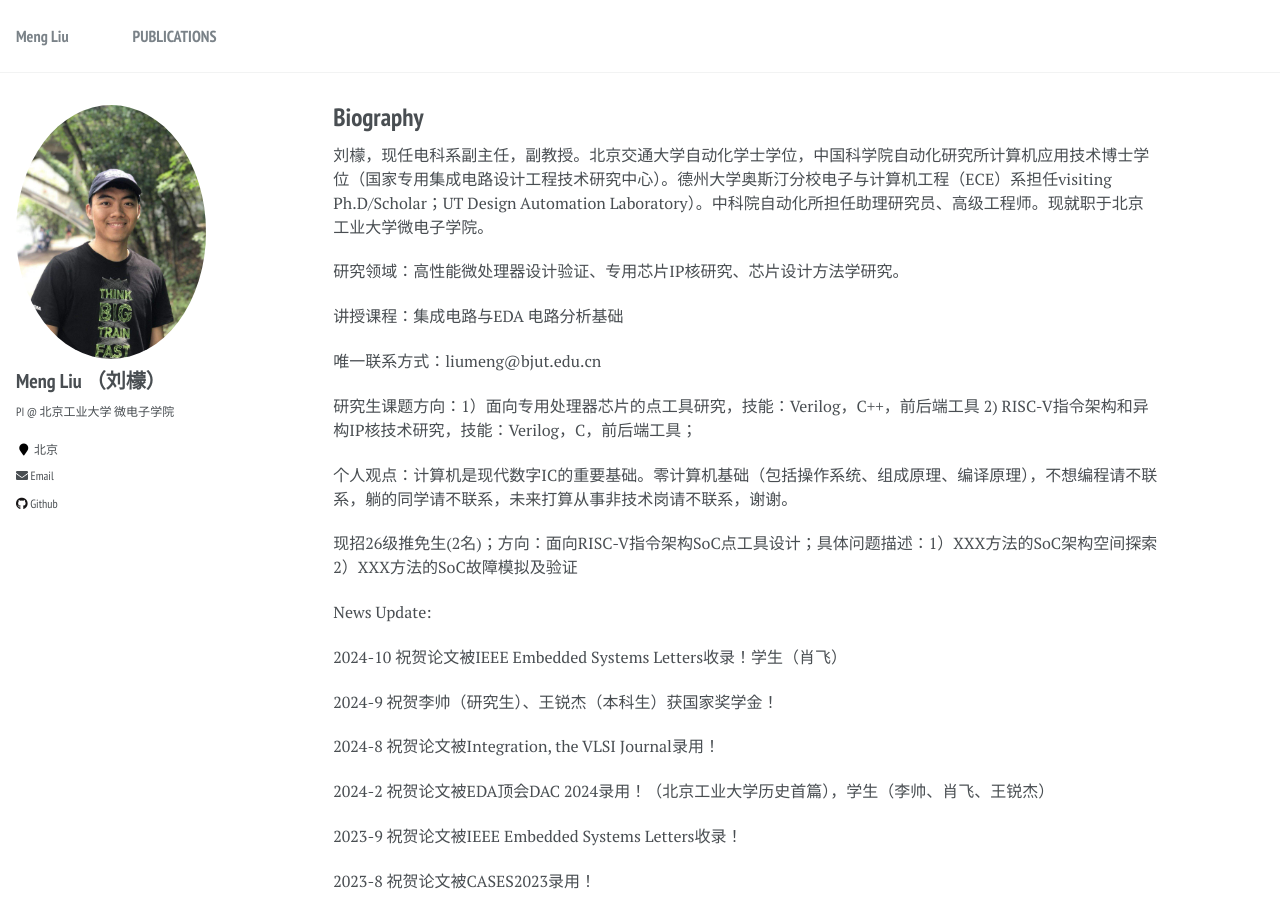
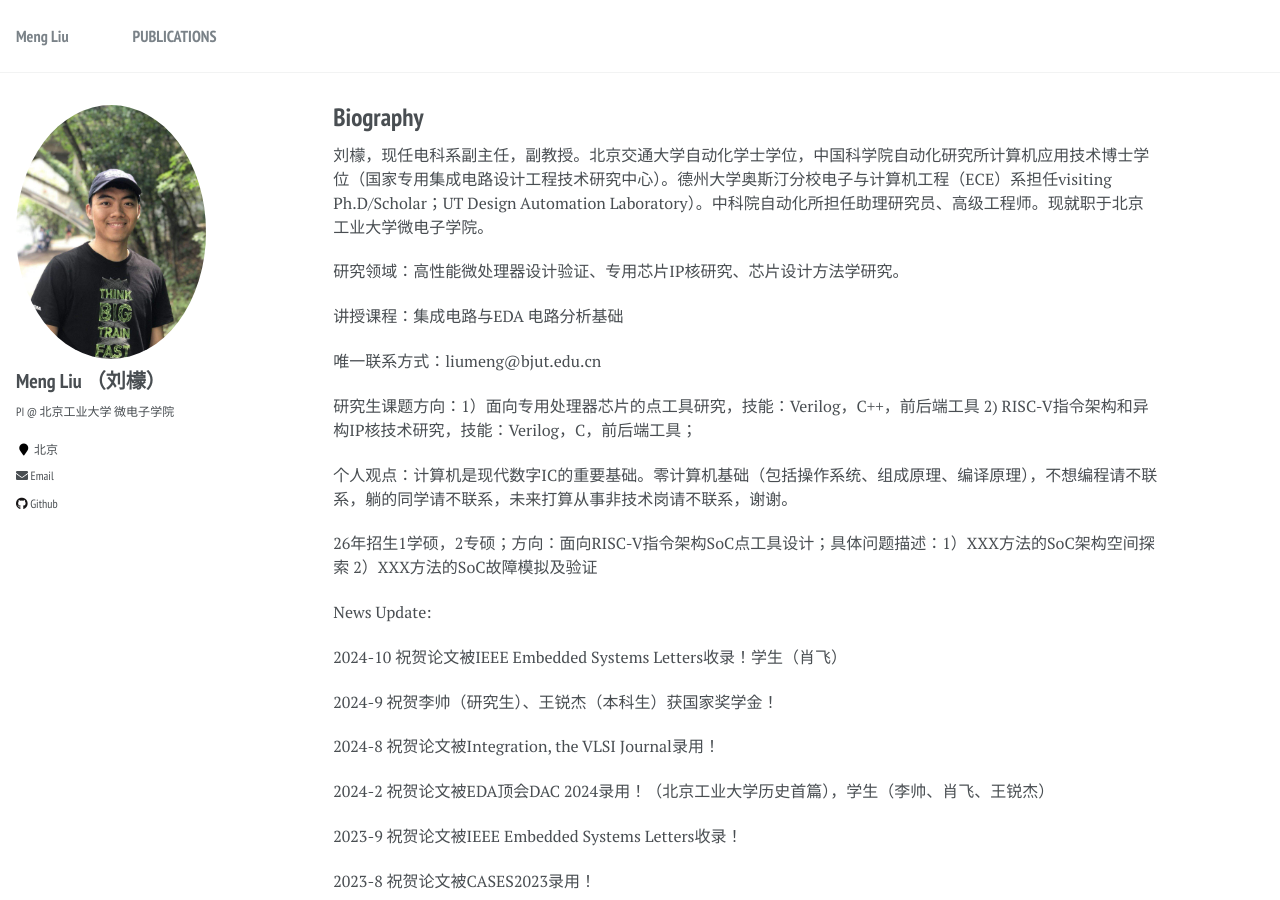
Before and after one commit to liumengbjut/liumengbjut.github.io, a Jekyll site: the page built from _pages/about.md, in a window 1280 px wide and 900 px high. Built offline with Jekyll 4.4.1, drawn with Linux system fonts in a browser that asks for light colours.

Commit message:
Update about.md

```diff
--- a/_pages/about.md
+++ b/_pages/about.md
@@ -23,7 +23,7 @@ redirect_from:
 
 个人观点：计算机是现代数字IC的重要基础。零计算机基础（包括操作系统、组成原理、编译原理），不想编程请不联系，躺的同学请不联系，未来打算从事非技术岗请不联系，谢谢。
 
-现招26级推免生(2名)；方向：面向RISC-V指令架构SoC点工具设计；具体问题描述：1）XXX方法的SoC架构空间探索 2）XXX方法的SoC故障模拟及验证
+26年招生1学硕，2专硕；方向：面向RISC-V指令架构SoC点工具设计；具体问题描述：1）XXX方法的SoC架构空间探索 2）XXX方法的SoC故障模拟及验证
 
 News Update:
 
```
